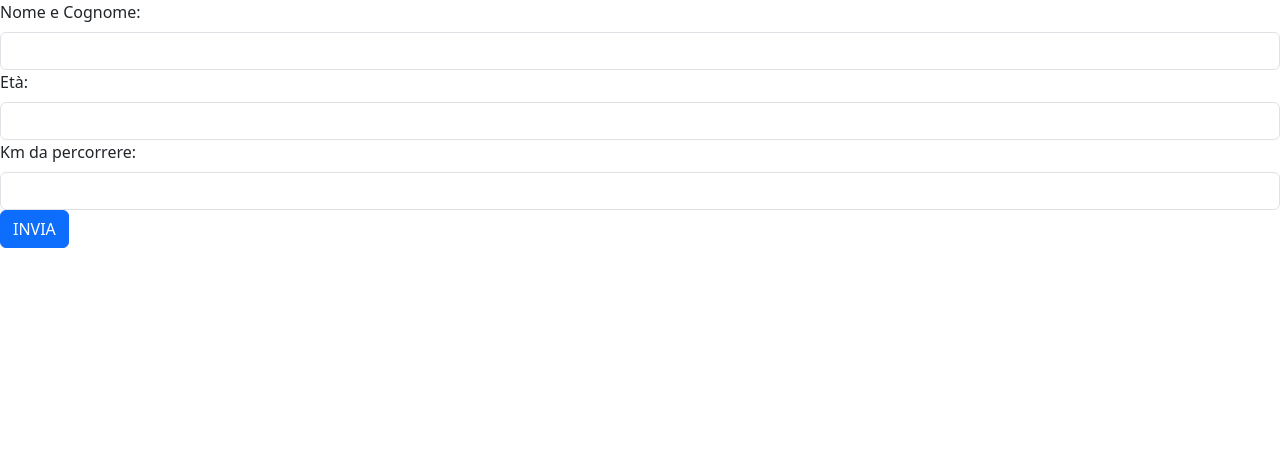
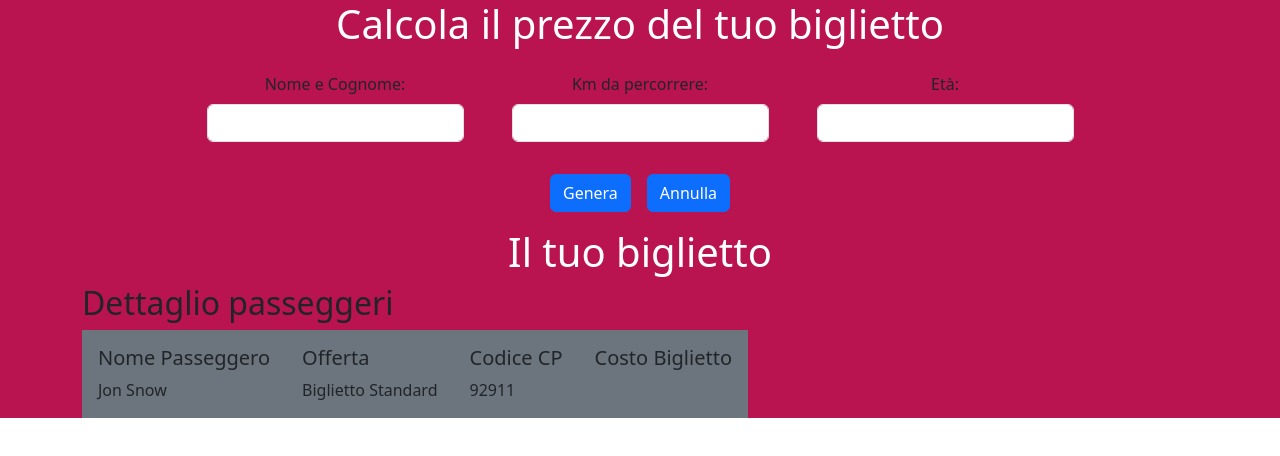
Before and after one commit to michelepiccinno/js-biglietto-treno-form, a plain HTML site: page index.html in a window 1280 px wide. Drawn offline with nearby package versions, Linux system fonts and the light colour scheme.

Commit message:
add-style

```diff
--- a/css/style.css
+++ b/css/style.css
@@ -0,0 +1,3 @@
+.bg-primary {
+  --bs-primary-rgb: 185, 20, 80;
+}
--- a/index.html
+++ b/index.html
@@ -18,20 +18,55 @@
 </head>
 
 <body>
-  <main>
+  <main class="bg-primary">
+    <div class="container">
+      <div class="row">
+        <h1 class="text-center text-white">Calcola il prezzo del tuo biglietto</h1>
+        <div class="col text-center">
+          <div class="d-flex justify-content-center p-3 gap-5">
             <div>
               <label for="name-input" class="form-label">Nome e Cognome: </label>
               <input type="text" class="form-control" name="nome-cognome" id="name-input">
             </div>
             <div>
+              <label for="km-input" class="form-label">Km da percorrere: </label>
+              <input type="text" class="form-control" name="km" id="km-input">
+            </div>
+            <div>
               <label for="age-input" class="form-label">Età: </label>
               <input type="text" class="form-control" name="age" id="age-input">
             </div>
-    <div>
-      <label for="km-input" class="form-label">Km da percorrere: </label>
-      <input type="text" class="form-control" name="km" id="km-input">
           </div>
-    <button class="btn btn-primary invia-dati">INVIA</button>
+          <div class="d-flex justify-content-center p-3 gap-3">
+            <button class="btn btn-primary invia-dati">Genera</button>
+            <button class="btn btn-primary annulla-dati">Annulla</button>
+          </div>
+        </div>
+        <h1 class="text-center text-white">Il tuo biglietto</h1>
+        <div class="col">
+            <h2>Dettaglio passeggeri</h2>
+          <div class="d-flex">
+            <div class="bg-secondary p-3">
+              <h5>Nome Passeggero</h5>
+              <span>Jon Snow</span>
+            </div>
+            <div class="bg-secondary p-3">
+              <h5>Offerta</h5>
+              <span>Biglietto Standard</span>
+            </div>
+            <div class="bg-secondary p-3">
+              <h5>Codice CP</h5>
+              <span>92911</span>
+            </div>
+            <div class="bg-secondary p-3">
+              <h5>Costo Biglietto</h5>
+              <span id="my-netprice"></span>
+            </div>
+          </div>
+        </div>
+
+      </div>
+    </div>
   </main>
   <script src="js/main.js"></script>
 </body>
--- a/js/main.js
+++ b/js/main.js
@@ -8,15 +8,17 @@ const km = 0;
 const nomeCognomeInputElement = document.querySelector("[name='nome-cognome']");
 const etaInputElement = document.querySelector("[name='age']");
 const kmInputElement = document.querySelector("[name='km']");
-const btnLogin = document.querySelector(".invia-dati");
+const btnInvia = document.querySelector(".invia-dati");
+const btnAnnulla = document.querySelector(".invia-dati");
 
-console.dir(nomeCognomeInputElement);
-console.dir(etaInputElement);
-console.dir(kmInputElement);
-console.dir(btnLogin);
+//console.dir(nomeCognomeInputElement);
+//console.dir(etaInputElement);
+//console.dir(kmInputElement);
+//console.dir(btnInvia);
+//console.dir(btnAnnulla);
 
-//Creo un blocco di codice che viene eseguito solo quando avviene l’evento indicato sul button sul quale ho aggiunto l’eventListener
-btnLogin.addEventListener("click", function () {
+//CREO UN BLOCCO DI CODICE CHE VIENE ESEGUITO SOLO QUANDO AVVIENE L'EVENTO INDICATO SUL BUTTON SUL QUALE HO AGGIUNTO L'EVENTLISTENER
+btnInvia.addEventListener("click", function () {
   const nomeCognome = nomeCognomeInputElement.value;
   const age = etaInputElement.value;
   const km = kmInputElement.value;
@@ -30,9 +32,11 @@ const fullPrice = (km * 0.21);
   }
   netPrice = (fullPrice - voucher);
 
-  console.log(nomeCognome);
-  console.log(age);
-  console.log(km);
-  console.log(netPrice);
+//  console.log(nomeCognome);
+//  console.log(age);
+//  console.log(km);
+//  console.log(netPrice);
+
+  document.getElementById("my-netprice").innerHTML = netPrice.toFixed(2);
 }
 )
```
Lines whose indentation alone changed are shown as unchanged.
